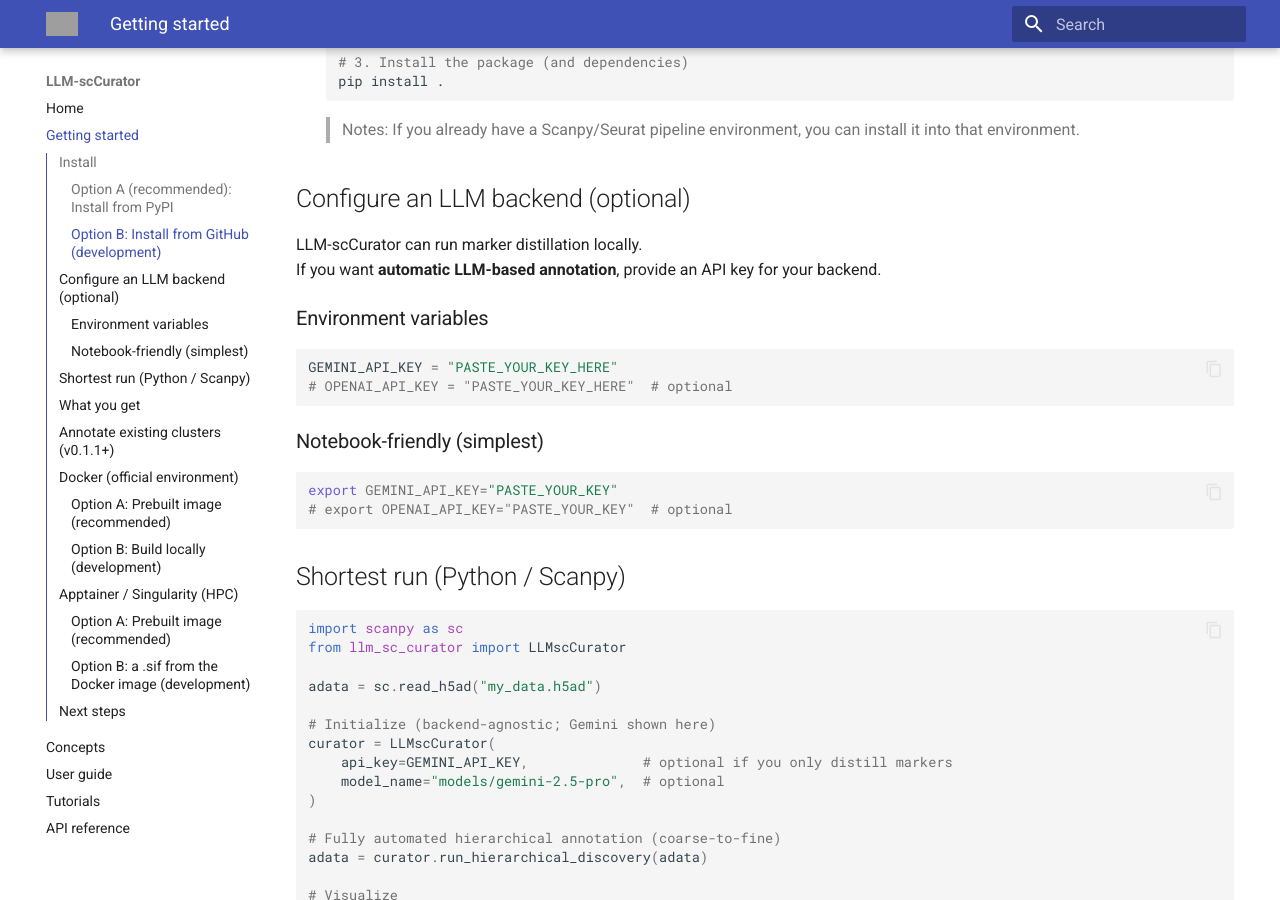
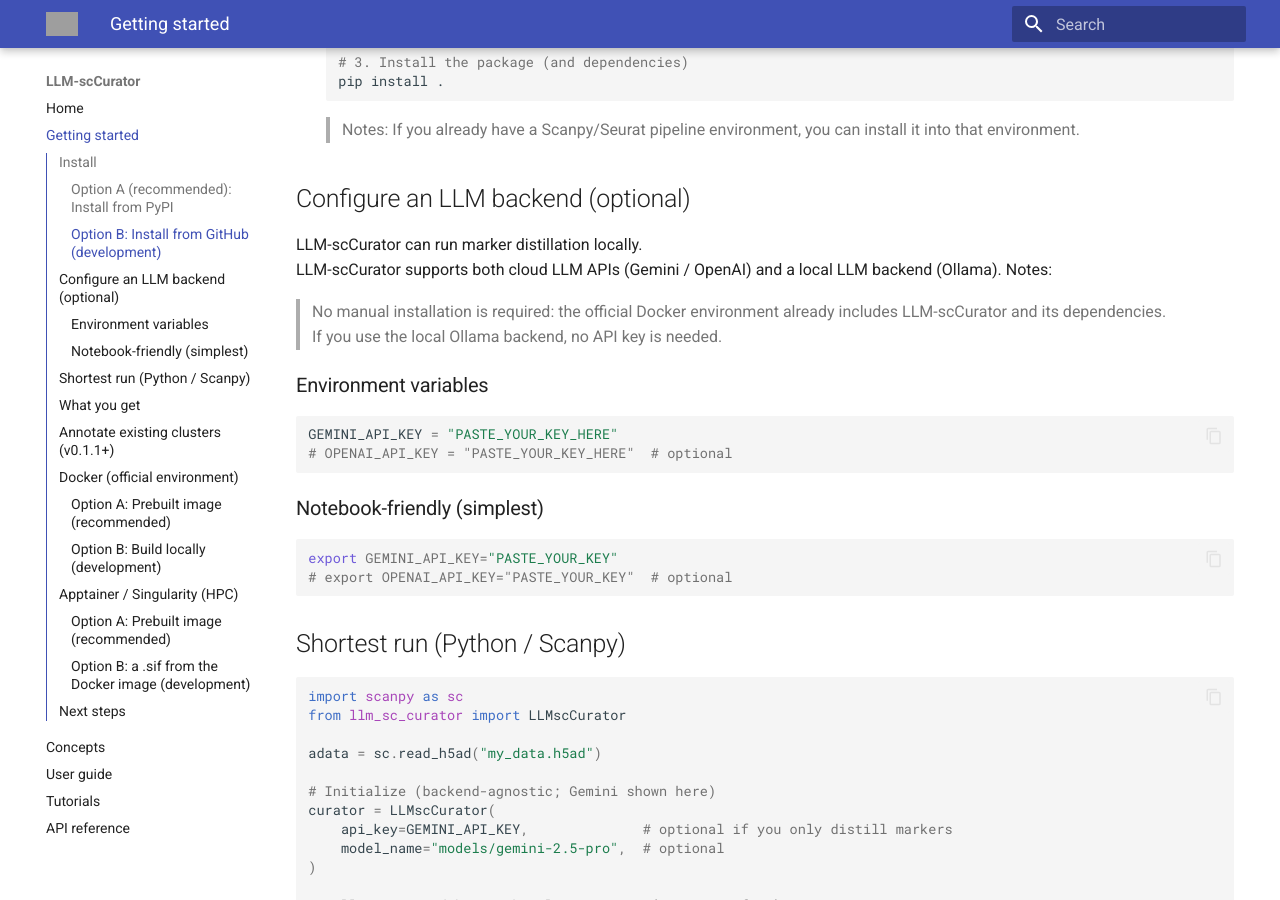
Before and after one commit to kenflab/LLM-scCurator, an MkDocs documentation site: the page built from docs/getting-started.md, in a window 1280 px wide and 900 px high, scrolled down 673 px. Built offline with MkDocs 1.6.1 and Material for MkDocs 9.7.7, drawn with Linux system fonts in a browser that asks for light colours; some of the changed text lies outside the part shown; grey boxes are pictures that could not be loaded.

Commit message:
Update getting-started.md

```diff
--- a/docs/getting-started.md
+++ b/docs/getting-started.md
@@ -30,9 +30,11 @@
   > Notes: If you already have a Scanpy/Seurat pipeline environment, you can install it into that environment.
 
 ## Configure an LLM backend (optional)
-
 LLM-scCurator can run marker distillation locally.
-If you want **automatic LLM-based annotation**, provide an API key for your backend.
+LLM-scCurator supports both cloud LLM APIs (Gemini / OpenAI) and a local LLM backend (Ollama).
+Notes:
+> No manual installation is required: the official Docker environment already includes LLM-scCurator and its dependencies.
+> If you use the local Ollama backend, no API key is needed.
 
 ### Environment variables
 
@@ -153,6 +155,7 @@
 
 ## Docker (official environment)
 If you prefer a fully contained environment (Python + R + Jupyter), we provide an official Docker image.
+Optionally includes Ollama for local LLM annotation (no cloud API key required).
 
 - #### Option A: Prebuilt image (recommended)
   Use the published image from GitHub Container Registry (GHCR).
```
